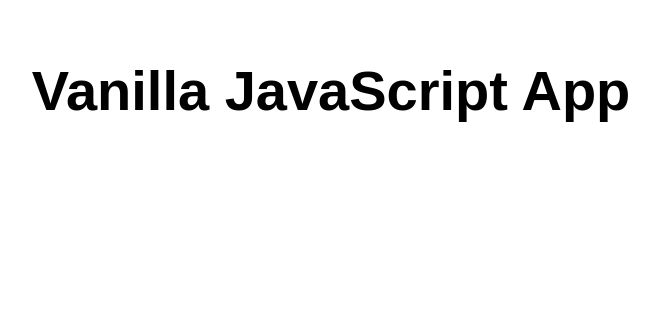
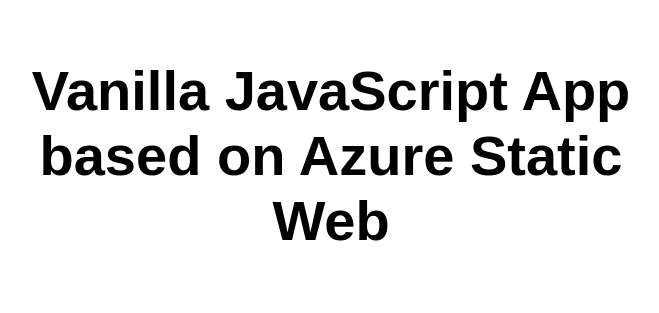
Before and after one commit to medh2000/mh-static-web-app, a plain HTML site: page src/index.html in a window 1280 px wide. Shown: the whole page, without its empty margins (309-968 px from the left). Drawn offline with Linux system fonts and the light colour scheme.

Commit message:
Update title

```diff
--- a/src/index.html
+++ b/src/index.html
@@ -10,7 +10,7 @@
 
 <body>
   <main>
-    <h1>Vanilla JavaScript App</h1>
+    <h1>Vanilla JavaScript App based on Azure Static Web</h1>
   </main>
 </body>
 
```
